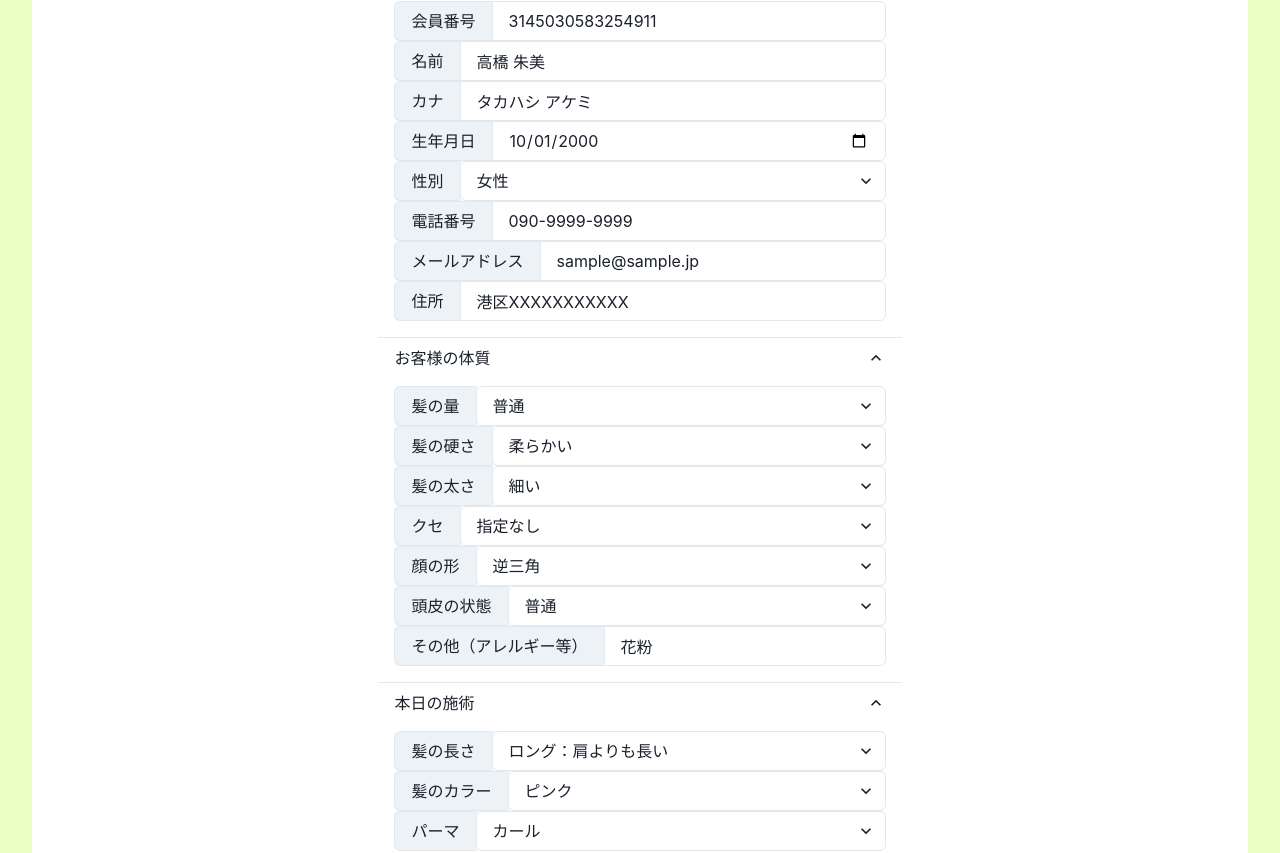
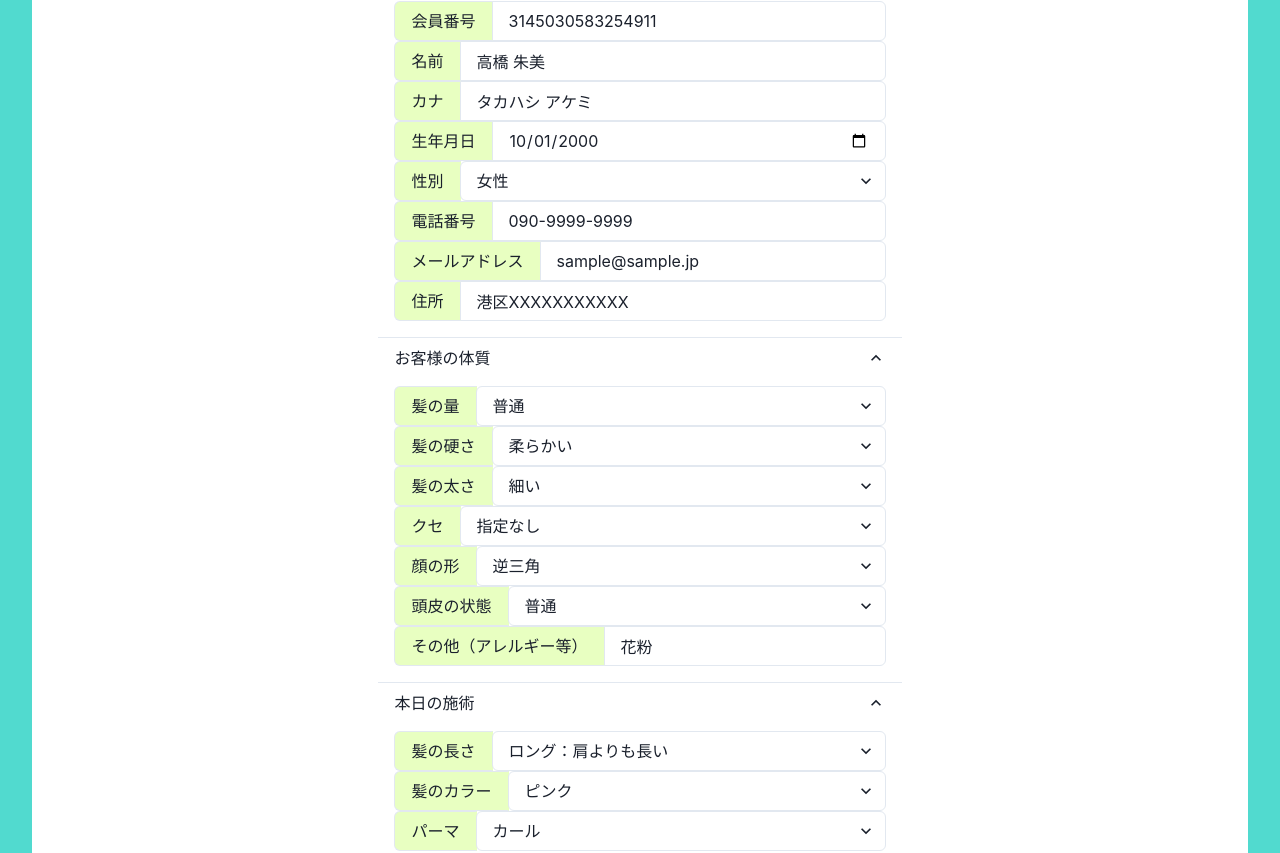
Before and after one commit to cc-team-chiikawa/SalonHub-Front, a React (Vite) app: page /customers/new-karte in a window 1280 px wide. Shown: the part 228-1081 px from the top of the page. Built offline with nearby package versions, Linux system fonts and the light colour scheme.

Commit message:
MenuBarにロゴを追加

```diff
--- a/src/componets/MenuBar/MenuBar.tsx
+++ b/src/componets/MenuBar/MenuBar.tsx
@@ -1,9 +1,10 @@
 import { ChevronLeftIcon, ExternalLinkIcon } from "@chakra-ui/icons";
-import { HStack, Spacer, Text } from "@chakra-ui/react";
+import { HStack, Spacer, Text, Image } from "@chakra-ui/react";
 import { FC } from "react";
 import { Link } from "react-router-dom";
 import { useHistory } from "react-router-dom";
 import { colors } from "@/theme";
+import headerIcon from "@/assets/Header_Icon.png";
 
 export const MenuBar: FC = () => {
   return (
@@ -20,6 +21,7 @@ export const MenuBar: FC = () => {
         </HStack>
       </Link>
       <Spacer />
+      <Image src={headerIcon} h={"4rem"} />
     </HStack>
   );
 };
--- a/src/pages/Hairstyle/Hairstyle.tsx
+++ b/src/pages/Hairstyle/Hairstyle.tsx
@@ -112,9 +112,6 @@ const Hairstyle = () => {
     <Container maxW="none" p={0} h={"100%"}>
       <MenuBar />
       <Container maxW="none" p={"2rem"} bg={colors.bgAll} h={"100%"}>
-        <VStack alignItems={"start"} gap={"1rem"}>
-          <Header name={customer?.name} />
-        </VStack>
         <VStack gap="2rem" bg={colors.bgMain} p="1rem" borderRadius="1rem">
           <Text fontSize={"1.5rem"} fontWeight={"bold"}>
             イメージに近い髪型を選択してください
--- a/src/pages/NewKarte/NewKarte.tsx
+++ b/src/pages/NewKarte/NewKarte.tsx
@@ -148,7 +148,7 @@ export const NewKarte: FC = () => {
               </h2>
               <AccordionPanel pb={4}>
                 <InputGroup>
-                  <InputLeftAddon>会員番号</InputLeftAddon>
+                  <InputLeftAddon bg={colors.bgLabel}>会員番号</InputLeftAddon>
                   <Input
                     type="number"
                     isReadOnly
@@ -157,25 +157,25 @@ export const NewKarte: FC = () => {
                   />
                 </InputGroup>
                 <InputGroup>
-                  <InputLeftAddon>名前</InputLeftAddon>
+                  <InputLeftAddon bg={colors.bgLabel}>名前</InputLeftAddon>
                   <Input type="text" value="高橋 朱美" id="name" />
                 </InputGroup>
                 <InputGroup>
-                  <InputLeftAddon>カナ</InputLeftAddon>
+                  <InputLeftAddon bg={colors.bgLabel}>カナ</InputLeftAddon>
                   <Input type="text" value="タカハシ アケミ" id="kana" />
                 </InputGroup>
                 <InputGroup>
-                  <InputLeftAddon>生年月日</InputLeftAddon>
+                  <InputLeftAddon bg={colors.bgLabel}>生年月日</InputLeftAddon>
                   <Input type="date" value="2000-10-01" id="birthday" />
                 </InputGroup>
                 <InputGroup>
-                  <InputLeftAddon>性別</InputLeftAddon>
+                  <InputLeftAddon bg={colors.bgLabel}>性別</InputLeftAddon>
                   <Select id="gender" value="1">
                     {getEnumOptionsNumber(Object.entries(gender))}
                   </Select>
                 </InputGroup>
                 <InputGroup>
-                  <InputLeftAddon>電話番号</InputLeftAddon>
+                  <InputLeftAddon bg={colors.bgLabel}>電話番号</InputLeftAddon>
                   <Input
                     type="tel"
                     value="090-9999-9999"
@@ -184,11 +184,13 @@ export const NewKarte: FC = () => {
                   />
                 </InputGroup>
                 <InputGroup>
-                  <InputLeftAddon>メールアドレス</InputLeftAddon>
+                  <InputLeftAddon bg={colors.bgLabel}>
+                    メールアドレス
+                  </InputLeftAddon>
                   <Input type="adress" value="sample@sample.jp" id="adress" />
                 </InputGroup>
                 <InputGroup>
-                  <InputLeftAddon>住所</InputLeftAddon>
+                  <InputLeftAddon bg={colors.bgLabel}>住所</InputLeftAddon>
                   <Input type="text" value="港区XXXXXXXXXXX" id="adress" />
                 </InputGroup>
               </AccordionPanel>
@@ -204,25 +206,25 @@ export const NewKarte: FC = () => {
               </h2>
               <AccordionPanel pb={4}>
                 <InputGroup>
-                  <InputLeftAddon>髪の量</InputLeftAddon>
+                  <InputLeftAddon bg={colors.bgLabel}>髪の量</InputLeftAddon>
                   <Select id="hair_amount" value="2">
                     {getEnumOptionsNumber(Object.entries(HairAmount))}
                   </Select>
                 </InputGroup>
                 <InputGroup>
-                  <InputLeftAddon>髪の硬さ</InputLeftAddon>
+                  <InputLeftAddon bg={colors.bgLabel}>髪の硬さ</InputLeftAddon>
                   <Select id="hair_hardness" value="1">
                     {getEnumOptionsNumber(Object.entries(HairHardness))}
                   </Select>
                 </InputGroup>
                 <InputGroup>
-                  <InputLeftAddon>髪の太さ</InputLeftAddon>
+                  <InputLeftAddon bg={colors.bgLabel}>髪の太さ</InputLeftAddon>
                   <Select id="hair_thickness" value="1">
                     {getEnumOptionsNumber(Object.entries(HairThickness))}
                   </Select>
                 </InputGroup>
                 <InputGroup>
-                  <InputLeftAddon>クセ</InputLeftAddon>
+                  <InputLeftAddon bg={colors.bgLabel}>クセ</InputLeftAddon>
                   <Select id="hair_curly">
                     <option value="指定なし">指定なし</option>
                     <option value="少し">少し</option>
@@ -230,7 +232,7 @@ export const NewKarte: FC = () => {
                   </Select>
                 </InputGroup>
                 <InputGroup>
-                  <InputLeftAddon>顔の形</InputLeftAddon>
+                  <InputLeftAddon bg={colors.bgLabel}>顔の形</InputLeftAddon>
                   <Select id="face_shape" value="逆三角">
                     <option value="指定なし">指定なし</option>
                     <option value="丸型">丸型</option>
@@ -241,7 +243,9 @@ export const NewKarte: FC = () => {
                   </Select>
                 </InputGroup>
                 <InputGroup>
-                  <InputLeftAddon>頭皮の状態</InputLeftAddon>
+                  <InputLeftAddon bg={colors.bgLabel}>
+                    頭皮の状態
+                  </InputLeftAddon>
                   <Select id="scalp_condition" value="普通">
                     <option value="指定なし">指定なし</option>
                     <option value="乾燥">乾燥</option>
@@ -250,7 +254,9 @@ export const NewKarte: FC = () => {
                   </Select>
                 </InputGroup>
                 <InputGroup>
-                  <InputLeftAddon>その他（アレルギー等）</InputLeftAddon>
+                  <InputLeftAddon bg={colors.bgLabel}>
+                    その他（アレルギー等）
+                  </InputLeftAddon>
                   <Input type="text" value="花粉" id="allergy" />
                 </InputGroup>
               </AccordionPanel>
@@ -266,7 +272,7 @@ export const NewKarte: FC = () => {
               </h2>
               <AccordionPanel pb={4}>
                 <InputGroup>
-                  <InputLeftAddon>髪の長さ</InputLeftAddon>
+                  <InputLeftAddon bg={colors.bgLabel}>髪の長さ</InputLeftAddon>
                   <Select id="hair_length" value="ロング：肩よりも長い">
                     <option value="指定なし">指定なし</option>
                     <option value="ベリーショート：耳が完全に見えるような短さ">
@@ -287,13 +293,15 @@ export const NewKarte: FC = () => {
                   </Select>
                 </InputGroup>
                 <InputGroup>
-                  <InputLeftAddon>髪のカラー</InputLeftAddon>
+                  <InputLeftAddon bg={colors.bgLabel}>
+                    髪のカラー
+                  </InputLeftAddon>
                   <Select id="hair_color" value="ピンク">
                     {getEnumOptionsText(Object.entries(HairColor))}
                   </Select>
                 </InputGroup>
                 <InputGroup>
-                  <InputLeftAddon>パーマ</InputLeftAddon>
+                  <InputLeftAddon bg={colors.bgLabel}>パーマ</InputLeftAddon>
                   <Select id="hair_parm" value="カール">
                     <option value="指定なし">指定なし</option>
                     <option value="ストレート">ストレート</option>
--- a/src/theme.ts
+++ b/src/theme.ts
@@ -7,7 +7,7 @@ export const colors = {
   // bgImage: "lightblue",
   // bgMenuBar: "brandOrange.100",
   // fgMenuBar: "brandOrange.500",
-  bgAll: "rgba(232,255,193)",
+  bgAll: "rgba(81, 218, 207, 1)",
   bgMain: "brandGray.0",
   bgButton: "rgba(2, 120, 174, 1)",
   fgButton: "white",
@@ -15,4 +15,5 @@ export const colors = {
   bgImage: "rgba(232,255,193)",
   bgMenuBar: "rgba(2, 120, 174, 1)",
   fgMenuBar: "white",
+  bgLabel: "rgba(232,255,193,1)",
 };
```
Also changed, not shown: src/assets/Header_Icon.png (added), src/assets/Header_Icon_base.png (added).
